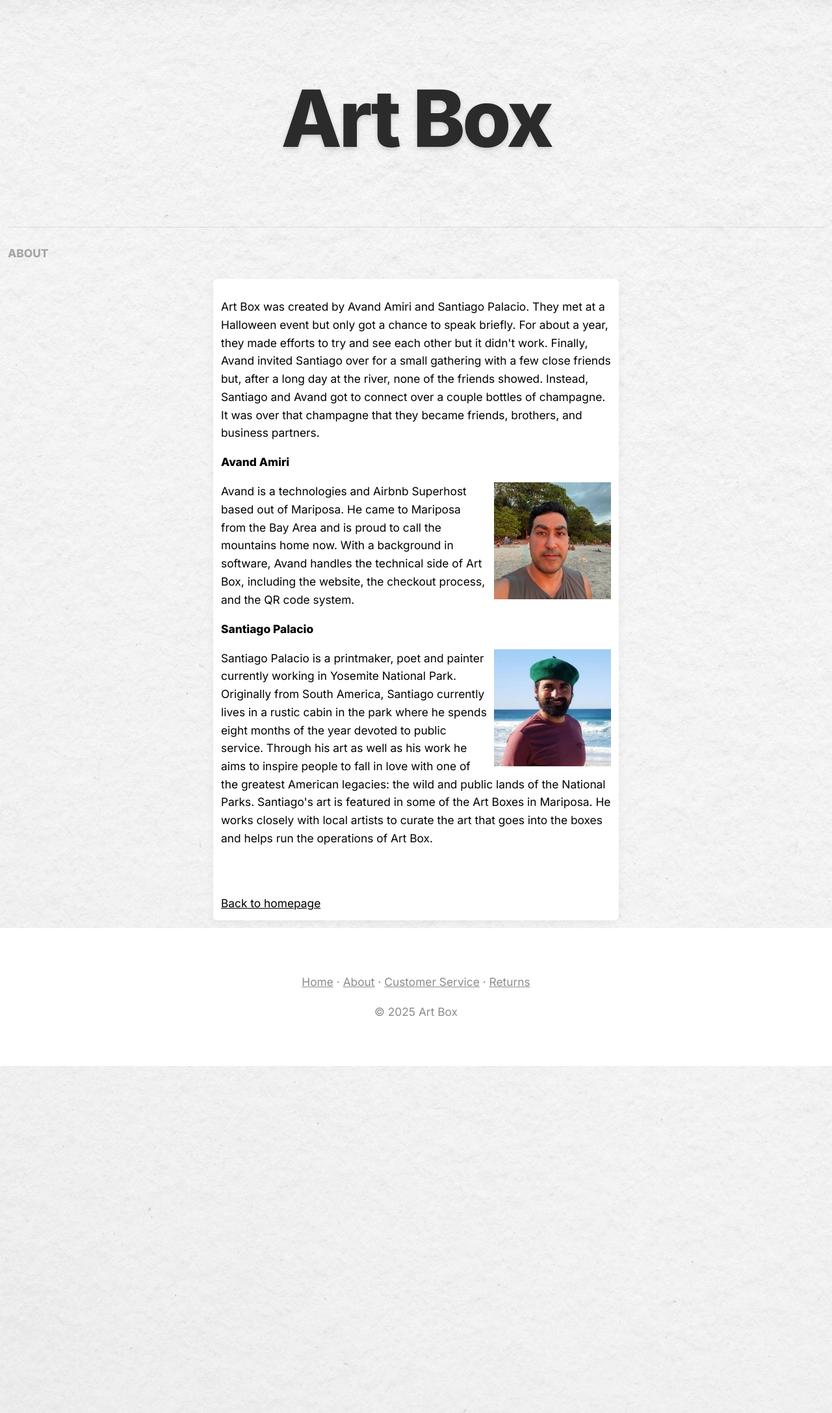
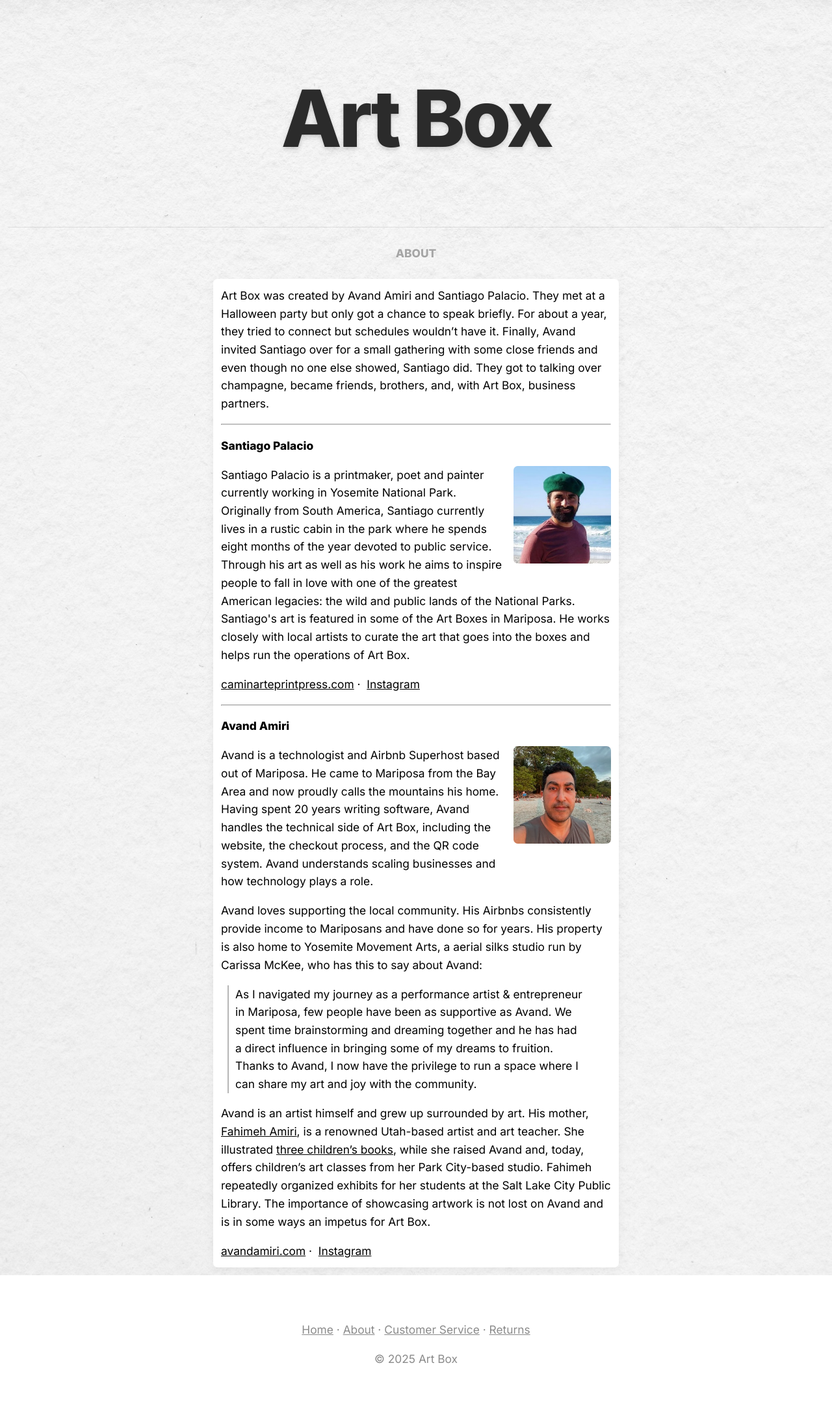
Before and after one commit to avand/localartbox.com, a Jekyll site: the page built from about/index.html, in a window 1280 px wide. Shown: the whole page at 65% size. Built offline with Jekyll 4.4.1, drawn with Linux system fonts in a browser that asks for light colours; before the commit the page ends 1640 px from its top, so only the background shows below that.

Commit message:
Update About page

```diff
--- a/about/index.html
+++ b/about/index.html
@@ -13,33 +13,22 @@
       <h2 class="section-heading">About</h2>
 
       <div class="frame text-start">
-        <p>
-          Art Box was created by Avand Amiri and Santiago Palacio. They met at a Halloween event
-          but only got a chance to speak briefly. For about a year, they made efforts to try and
-          see each other but it didn't work. Finally, Avand invited Santiago over for a small
-          gathering with a few close friends but, after a long day at the river, none of the friends
-          showed. Instead, Santiago and Avand got to connect over a couple bottles of champagne. It
-          was over that champagne that they became friends, brothers, and business partners.
+        <p class="mt-0">
+          Art Box was created by Avand Amiri and Santiago Palacio. They met at a Halloween party
+          but only got a chance to speak briefly. For about a year, they tried to connect but schedules
+          wouldn’t have it. Finally, Avand invited Santiago over for a small gathering with some close
+          friends and even though no one else showed, Santiago did. They got to talking over champagne,
+          became friends, brothers, and, with Art Box, business partners.
         </p>
 
-        <p>
-          <strong>Avand Amiri</strong>
-        </p>
-
-        <p>
-          <img src="/images/avand.jpg" alt="Avand Amiri" width="30%" style="float: right; margin: 0 0 10px 10px;">
-          Avand is a technologies and Airbnb Superhost based out of Mariposa. He came to Mariposa
-          from the Bay Area and is proud to call the mountains home now. With a background in software,
-          Avand handles the technical side of Art Box, including the website, the checkout process,
-          and the QR code system.
-        </p>
+        <hr />
 
         <p>
           <strong>Santiago Palacio</strong>
         </p>
 
         <p>
-          <img src="/images/santiago.jpg" alt="Santiago Palacio" width="30%" style="float: right; margin: 0 0 10px 10px;">
+          <img src="/images/santiago.jpg" alt="Santiago Palacio" class="w-25 rounded float-end mb-3 ms-3">
           Santiago Palacio is a printmaker, poet and painter currently working in Yosemite National Park.
           Originally from South America, Santiago currently lives in a rustic cabin in the park where he
           spends eight months of the year devoted to public service. Through his art as well as his work
@@ -49,9 +38,54 @@
           helps run the operations of Art Box.
         </p>
 
-        <br><br>
+        <p>
+          <a href="https://caminarteprintpress.com/" target="_blank">caminarteprintpress.com</a>&nbsp;&middot;&nbsp;
+          <a href="https://www.instagram.com/caminarte_print_press" target="_blank">Instagram</a>
+        </p>
 
-        <a href="/">Back to homepage</a>
+        <hr />
+
+        <p>
+          <strong>Avand Amiri</strong>
+        </p>
+
+        <p>
+          <img src="/images/avand.jpg" alt="Avand Amiri" class="w-25 rounded float-end mb-3 ms-3">
+          Avand is a technologist and Airbnb Superhost based out of Mariposa. He came to Mariposa
+          from the Bay Area and now proudly calls the mountains his home. Having spent 20 years
+          writing software, Avand handles the technical side of Art Box, including the website,
+          the checkout process, and the QR code system. Avand understands scaling businesses and
+          how technology plays a role.
+        </p>
+
+        <p>
+          Avand loves supporting the local community. His Airbnbs consistently provide income to
+          Mariposans and have done so for years. His property is also home to Yosemite Movement Arts, a
+          aerial silks studio run by Carissa McKee, who has this to say about Avand:
+        </p>
+
+        <blockquote>
+          As I navigated my journey as a performance artist & entrepreneur in Mariposa, few people
+          have been as supportive as Avand. We spent time brainstorming and dreaming together and he
+          has had a direct influence in bringing some of my dreams to fruition. Thanks to Avand, I
+          now have the privilege to run a space where I can share my art and joy with the community.
+        </blockquote>
+
+        <p>
+          Avand is an artist himself and grew up surrounded by art. His mother,
+          <a href="https://amirifinearts.com" target="_blank">Fahimeh Amiri</a>,
+          is a renowned Utah-based artist and art teacher. She illustrated
+          <a href="https://amirifinearts.com/#/illustrations/" target="_blank">three children’s books</a>,
+          while she raised Avand and, today, offers children’s art classes from her Park City-based
+          studio. Fahimeh repeatedly organized exhibits for her students at the Salt Lake City Public
+          Library. The importance of showcasing artwork is not lost on Avand and is in some ways
+          an impetus for Art Box.
+        </p>
+
+        <p class="mb-0">
+          <a href="https://avandamiri.com" target="_blank">avandamiri.com</a>&nbsp;&middot;&nbsp;
+          <a href="https://www.instagram.com/avand.fm" target="_blank">Instagram</a>
+        </p>
       </div>
     </section>
   </div>
--- a/index.html
+++ b/index.html
@@ -10,7 +10,7 @@
   </div>
 
   <section id="how-it-works">
-    <h2 class="section-heading text-center">— How it works — </h2>
+    <h2 class="section-heading">— How it works — </h2>
 
     <div class="frame">
       <div class="d-flex align-items-center">
--- a/style/style.css
+++ b/style/style.css
@@ -379,6 +379,7 @@
   font-weight: 800;
   text-transform: uppercase;
   margin: 32px 0;
+  text-align: center;
 }
 
 .testimonial-picture {
@@ -452,3 +453,9 @@
   color: #8b8b8b;
   text-align: center;
 }
+
+blockquote {
+  border-left: 2px solid #b6b6b6;
+  padding-left: 10px;
+  margin-left: 10px;
+}
```
